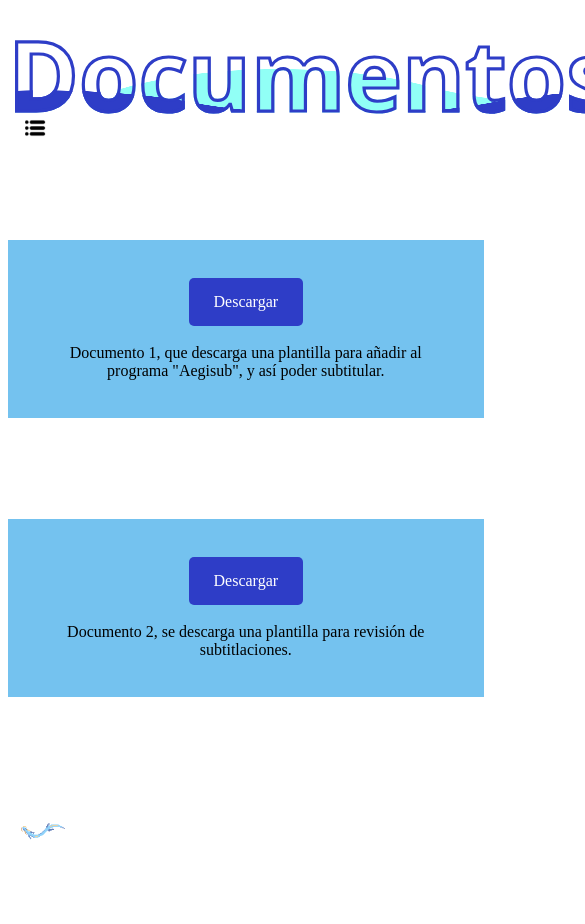
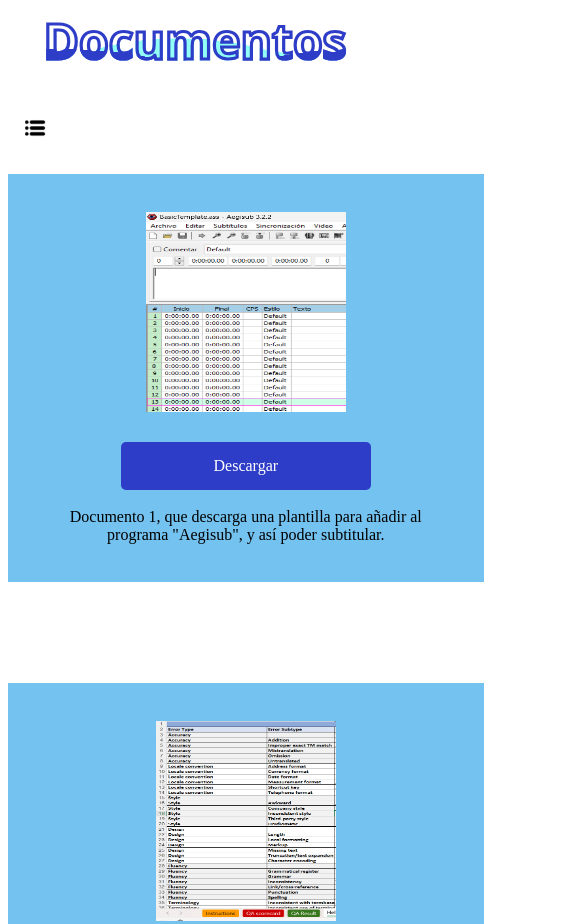
Before and after one commit to eeveenax/lenguajeproyecto1, a plain HTML site: page archivos/subpaginas/documentos/documentos.html in a window 390 px wide. Shown: the top 924 px of the page, 585 px wide, since content can reach past the window. Before the commit the page ends 852 px from the top, so only its background shows below. Drawn offline with Linux system fonts and the light colour scheme.

Commit message:
cambios2

```diff
--- a/archivos/subpaginas/documentos/documentos.css
+++ b/archivos/subpaginas/documentos/documentos.css
@@ -56,8 +56,19 @@ h1 {
   font-size: 6rem;
   font-family: "Open Sans", sans-serif;
   text-align: center;
-  max-width: 600px;
   margin: 0 auto;
+}
+
+@media screen and (max-width: 768px) {
+  h1 {
+    font-size: 4rem;
+  }
+}
+
+@media screen and (max-width: 480px) {
+  h1 {
+    font-size: 3rem;
+  }
 }
 h1 span {
   background: radial-gradient(93% 83.5% at bottom, #2e3dc7 79.5%, #0000 80%)
@@ -108,6 +119,10 @@ h1 span {
 
 .documento1,
 .documento2 {
+  display: flex;
+  flex-direction: column;
+  justify-content: center;
+  align-items: center;
   margin: 12vh auto;
   width: 400px;
   text-align: center;
@@ -119,13 +134,16 @@ h1 span {
   color: black;
 }
 
-.btn {
-  display: inline-block;
+.documento1 .btn,
+.documento2 .btn {
+  display: block;
   background-color: #2e3dc7;
   padding: 15px 25px;
   color: white;
   text-decoration: none;
   border-radius: 5px;
+  margin-top: 30px;
+  width: 200px;
 }
 
 .btn:hover {
--- a/archivos/subpaginas/documentos/documentos.html
+++ b/archivos/subpaginas/documentos/documentos.html
@@ -53,6 +53,7 @@
 
     <h1><span>Documentos</span></h1>
     <div class="documento1">
+      <img src="img/ass (1).png" width="200" height="200" />
       <a class="btn" href="img/BasicTemplate.ass" download="">Descargar</a>
 
       <div class="documentoInfo">
@@ -63,6 +64,7 @@
     </div>
 
     <div class="documento2">
+      <img src="img/excel.png" height="200" width="180" />
       <a class="btn" href="img/QA Scorecard.xlsx" download="">Descargar</a>
       <div class="documentoInfo">
         <br />
--- a/archivos/subpaginas/subtitulacion/subtitulado.css
+++ b/archivos/subpaginas/subtitulacion/subtitulado.css
@@ -120,8 +120,8 @@ h1 {
   max-width: 700px;
 }
 
-#vanelopesub:hover {
-  transform: scale(1.05) rotate(5deg);
+.vanelopesub:hover {
+  transform: scale(1.05) rotate(10deg);
 }
 
 .ocultar {
```
Also changed, not shown: archivos/subpaginas/subtitulacion/subtitulacion.js (+14 -0 lines), archivos/subpaginas/subtitulacion/subtitulado.html (+2 -1 lines), archivos/subpaginas/documentos/img/ass (1).png (added), archivos/subpaginas/documentos/img/excel.png (added).
